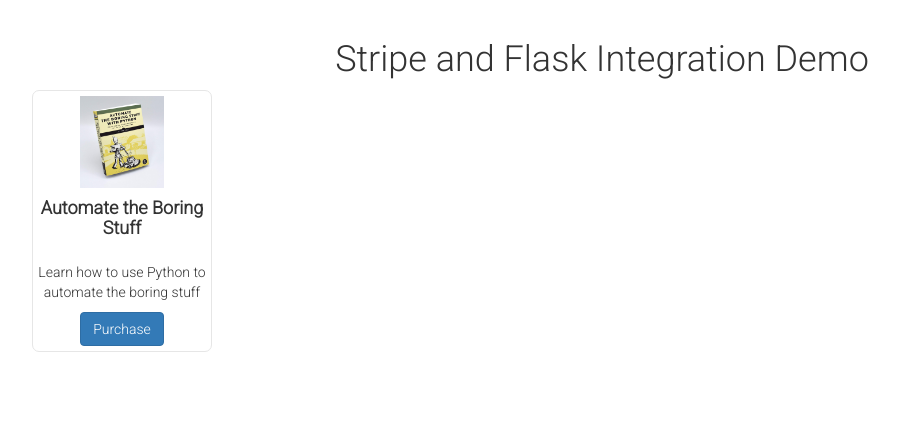
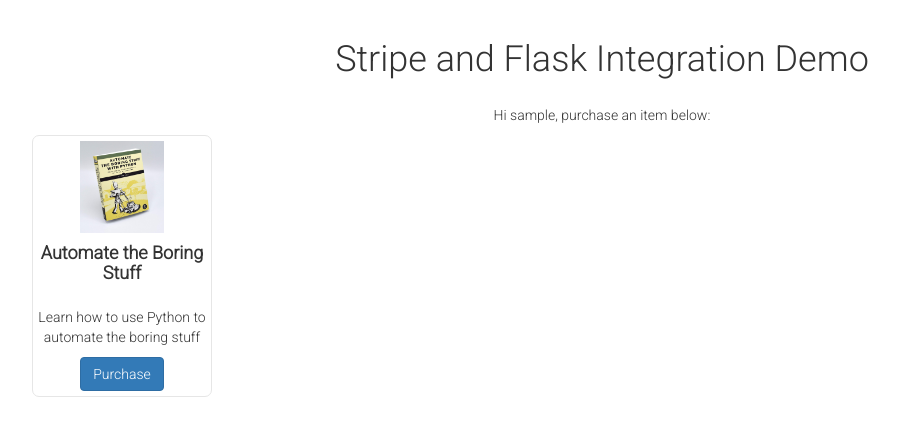
Before and after one commit to GitauHarrison/integrating-stripe-payment-in-flask, a Flask app: page / in a window 1280 px wide. Shown: the part 52-488 px from the top of the page, without its empty margins (38-937 px from the left). Run offline with Flask 2, Linux system fonts and the light colour scheme; the visitor is signed in with stand-in values (Sample User, id 1); data comes from the database, SQL or seed files in the repository; parts of the project's set-up code (start-up, migrations or seed data) failed here and were passed over; some libraries are stand-ins or nearby versions.

Commit message:
Update home template to display logged in user

```diff
--- a/app/templates/home.html
+++ b/app/templates/home.html
@@ -5,6 +5,11 @@
             <div class="col-sm-12 col-md-12 col-lg-12 col-xl-12 text-center">
                 <!-- title -->
                 <h1>Stripe and Flask Integration Demo</h1>
+            </div>
+        </div>
+        <div class="row">
+            <div class="col-sm-12 col-md-12 col-lg-12 col-xl-12 text-center">
+                <p>Hi {{current_user.username}}, purchase an item below:</p>
             </div>
         </div>
         <!-- Add Purchase Button Card -->
```
